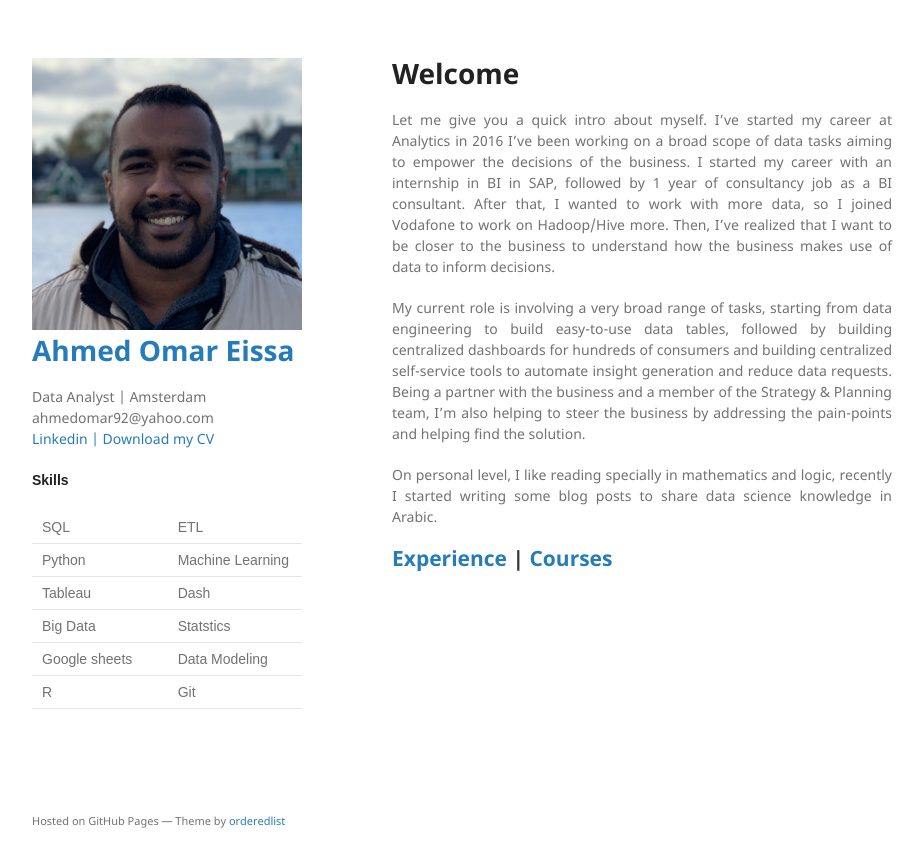
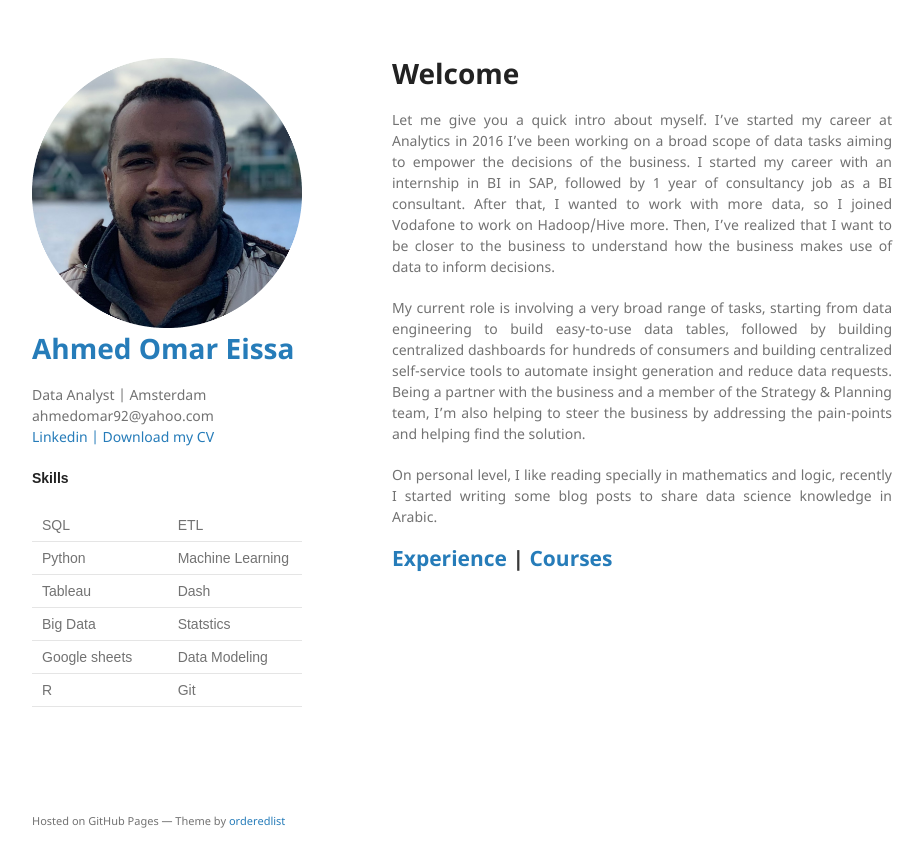
Before and after one commit to AhmedOmarEissa/AhmedOmarEissa.github.io, a Jekyll site: the page built from index.md, in a window 1280 px wide. Shown: the top 867 px of the page, without its empty margins (178-1102 px from the left). Built offline with Jekyll 4.4.1, drawn with Linux system fonts in a browser that asks for light colours; our own code applies the rules of GitHub Pages for plain Markdown files.

Commit message:
Pic Change

```diff
--- a/_config.yml
+++ b/_config.yml
@@ -1,6 +1,6 @@
 title: Ahmed Omar Eissa
 description:  Data Analyst | Amsterdam | ahmed.omar@uber.com | www.linkedin.com/in/ahmedomareissa
-logo: /assets/img/Me.jpg
+logo: /assets/img/Me.png
 show_downloads: false
 is_user_page: false
 #google_analytics:
```
Also changed, not shown: assets/img/Me.jpg (deleted), assets/img/Me.png (added), 1 other file.
